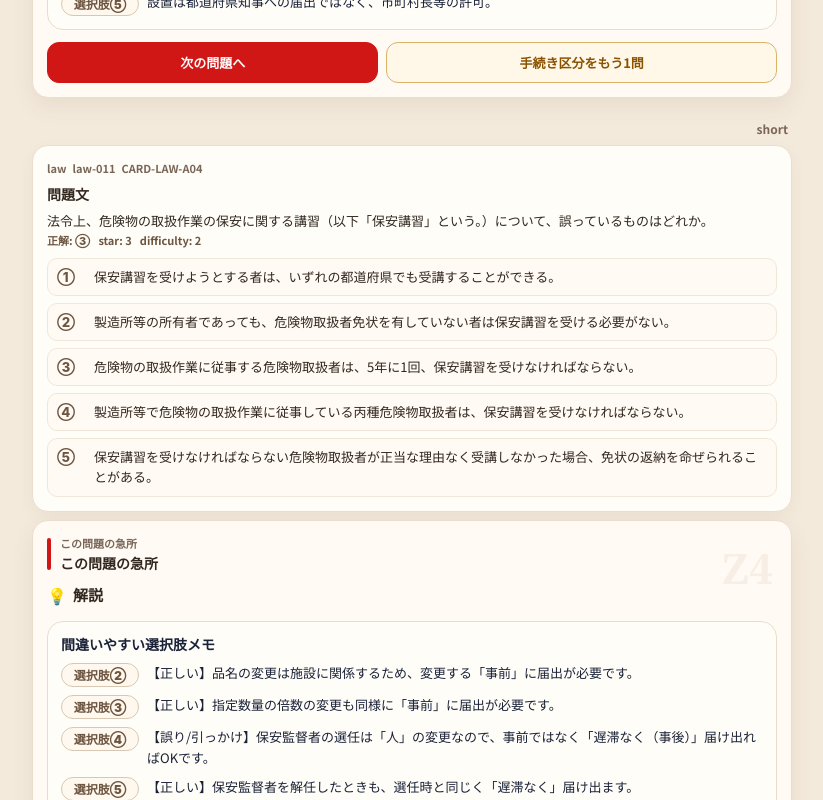
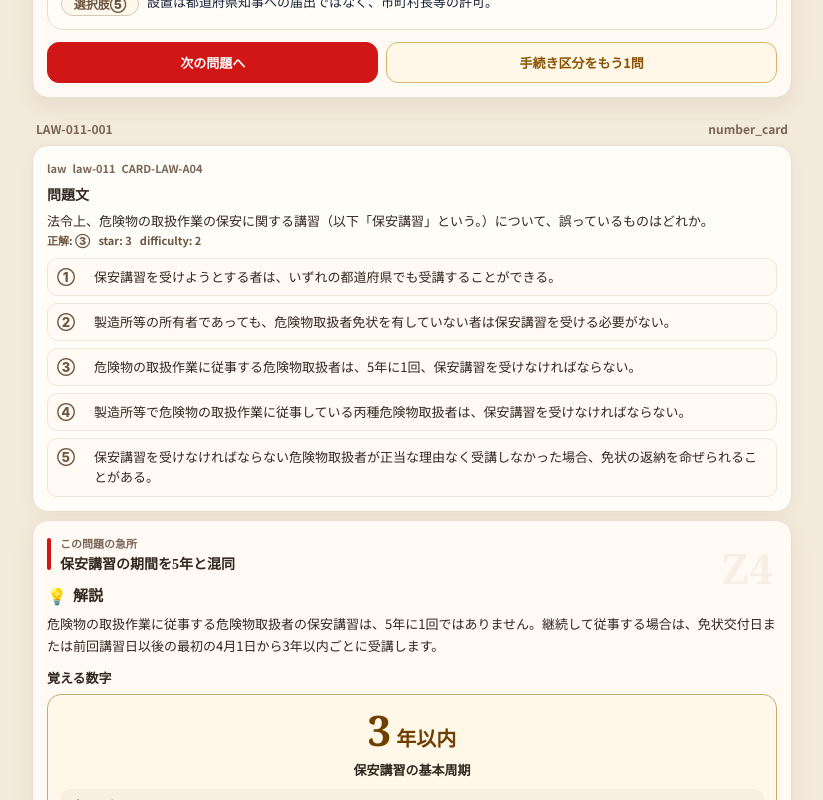
Before and after one commit to tvf6usmhq5pm-crypto/otu4_reboot, a Next.js app: page /dev/explanation-preview in a window 1280 px wide. Shown: the part 1040-1840 px from the top of the page, without its empty margins (228-1051 px from the left). Built offline with nearby package versions, Linux system fonts and the light colour scheme.

Commit message:
fix: restore explanation_meta_pilot_law_v1.ts to safe state

```diff
--- a/data/explanation_meta_pilot_law_v1.ts
+++ b/data/explanation_meta_pilot_law_v1.ts
@@ -57,25 +57,22 @@ export const explanationMetaPilotLawV1: ExplanationMetaMap = {
     reviewCtaLabel: '手続き区分をもう1問',
   },
 
-"LAW-011-001": {
-    id: "LAW-011-001",
-    lossCategory: "procedure_confusion",
-    lossTitle: "この問題の急所",
-    style: "short",
-    content: `危険物施設の変更手続きにおける、**「事前」と「事後」の境界線**を整理しましょう。
-
-▶ **施設の中身や構造を変える**（指定数量・品名の変更）
- ＝ **【事前（変更前）】** に市町村長等へ届出
-
-▶ **人を変える**（危険物保安監督者の選任・解任）
- ＝ **【事後（遅滞なく）】** に市町村長等へ届出`,
-    optionMemos: {
-      "1": "【正しい】品名の変更は施設に関係するため、変更する「事前」に届出が必要です。",
-      "2": "【正しい】指定数量の倍数の変更も同様に「事前」に届出が必要です。",
-      "3": "【誤り/引っかけ】保安監督者の選任は「人」の変更なので、事前ではなく「遅滞なく（事後）」届け出ればOKです。",
-      "4": "【正しい】保安監督者を解任したときも、選任時と同じく「遅滞なく」届け出ます。",
-      "5": "【正しい】施設の譲渡や引渡（所有者の変更）があった場合も「遅滞なく」届け出ます。"
-    }
+  'LAW-011-001': {
+    questionId: 'LAW-011-001',
+    schemaVersion: 1,
+    misconceptionId: 'law.safety_course.interval_5y',
+    lossCategory: 'number_confusion',
+    lossTitle: '保安講習の期間を5年と混同',
+    style: 'number_card',
+    shortExplanation: '危険物の取扱作業に従事する危険物取扱者の保安講習は、5年に1回ではありません。継続して従事する場合は、免状交付日または前回講習日以後の最初の4月1日から3年以内ごとに受講します。',
+    highlightTerms: ['3年以内', '5年'],
+    numberHighlight: {
+      value: '3',
+      unit: '年以内',
+      label: '保安講習の基本周期',
+      danger: '5年ではない',
+    },
+    reviewCtaLabel: '保安講習をもう1問',
   },
 
   'LAW-004-008': {
```
